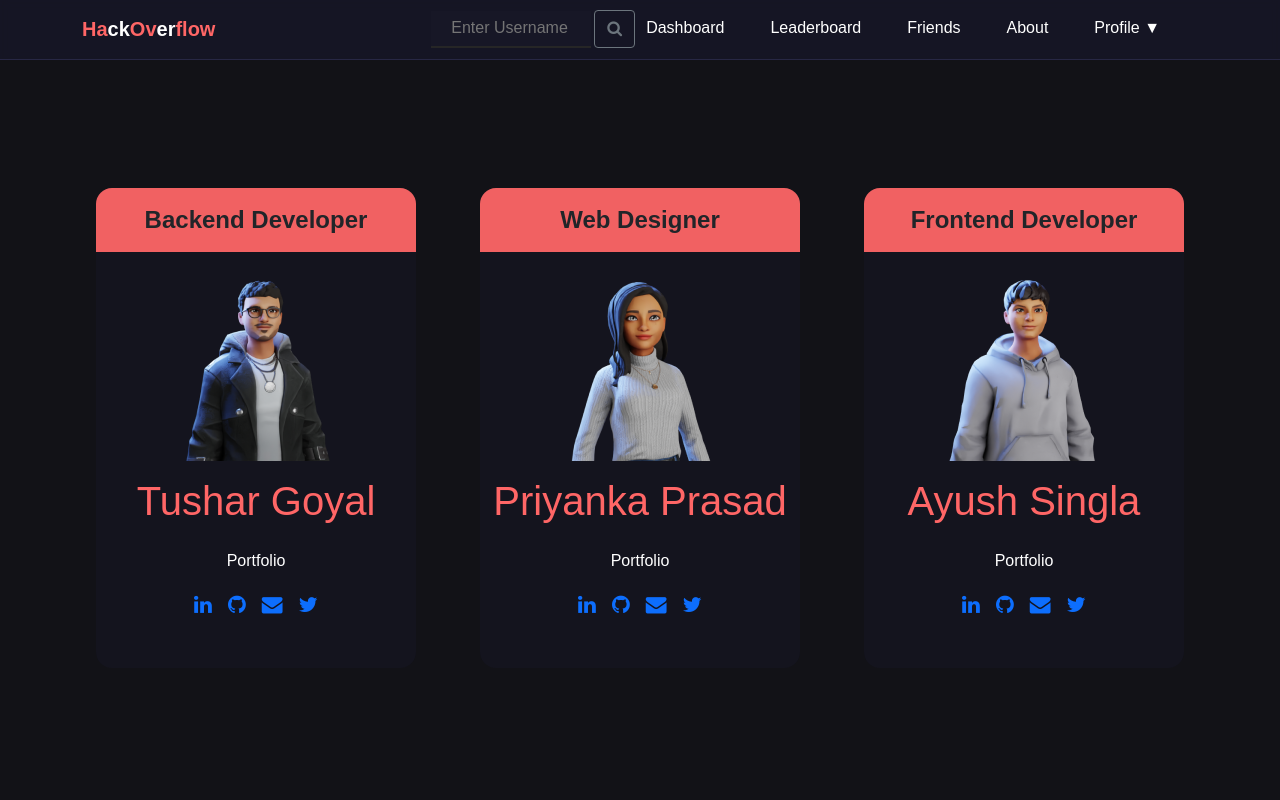
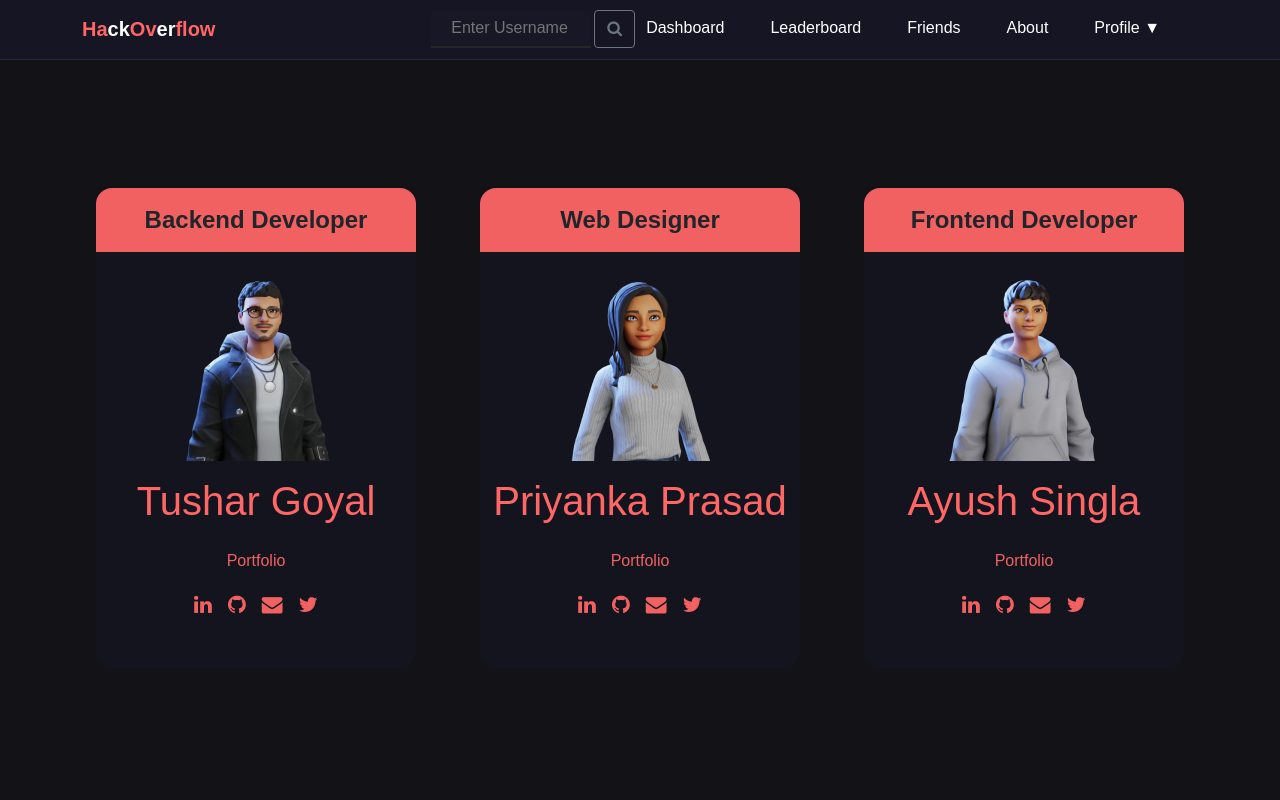
Before and after one commit to prykdev/HackOverflow_1, a React (Create React App) app in the folder client/: page /about in a window 1280 px wide. Shown: the top 800 px of the page. Built offline with nearby package versions, Linux system fonts and the light colour scheme; sample sign-in values are in the browser's storage.

Commit message:
About Links added

```diff
--- a/client/src/App.js
+++ b/client/src/App.js
@@ -29,7 +29,7 @@ function App() {
           <Route exact path='/about' element={<About />}></Route>
           <Route
             exact
-            path='/searchdashboard/:username'
+            path='/search/:username'
             element={<SearchDashboard />}
           ></Route>
         </Routes>
--- a/client/src/Components/AboutCard/AboutCard.jsx
+++ b/client/src/Components/AboutCard/AboutCard.jsx
@@ -1,29 +1,38 @@
-import React from "react";
-import "./AboutCard.scss";
+import React from "react"
+import "./AboutCard.scss"
+import { Link } from "react-router-dom"
 export const AboutCard = (props) => {
-
   return (
     <>
-      <div className="about-card">
-        <div className="about-name">{props.role}</div>
-        <div className="about-content">
-        <img src={props.img} alt="..."/>
-        <div className="about-name2">
-          <h1>{props.name}</h1>
-        </div>
-        <div className="about-portfolio">
-        Portfolio
-        </div>
+      <div className='about-card'>
+        <div className='about-name'>{props.role}</div>
+        <div className='about-content'>
+          <img src={props.img} alt='...' />
+          <div className='about-name2'>
+            <h1>{props.name}</h1>
+          </div>
+          <div className='about-portfolio'>
+            <a href={props.portfolio} target='_blank'>
+              Portfolio
+            </a>
+          </div>
 
-        <div className="about-socials" >
-        <a href={props.linkedin} className="twitter"><i className="fa fa-linkedin"></i></a>
-        <a href={props.github} className="twitter"><i className="fa fa-github"></i></a>
-        <a href={props.email} className="twitter"><i className="fa fa-envelope"></i></a>
-        <a href={props.twitter} className="twitter"><i className="fa fa-twitter"></i></a>
-
-        </div>
+          <div className='about-socials'>
+            <a href={props.linkedin} className='twitter'>
+              <i className='fa fa-linkedin'></i>
+            </a>
+            <a href={props.github} className='twitter'>
+              <i className='fa fa-github'></i>
+            </a>
+            <a href={props.email} className='twitter'>
+              <i className='fa fa-envelope'></i>
+            </a>
+            <a href={props.twitter} className='twitter'>
+              <i className='fa fa-twitter'></i>
+            </a>
+          </div>
         </div>
       </div>
     </>
-  );
-};
+  )
+}
--- a/client/src/Components/AboutCard/AboutCard.scss
+++ b/client/src/Components/AboutCard/AboutCard.scss
@@ -41,4 +41,11 @@
         font-size: 1.3rem ;
         color:#fff;
     }
+    a{
+        text-decoration: none;
+        color:#F16162
+    }
+    a:hover{
+        color:#fff
+    }
 }
--- a/client/src/Components/Navbar/NavbarComponent.jsx
+++ b/client/src/Components/Navbar/NavbarComponent.jsx
@@ -26,7 +26,7 @@ const NavbarComponent = ({ pathname }) => {
     if (username === loginUsername) {
       navigate("/dashboard")
     } else {
-      navigate(`/searchdashboard/${username}`)
+      navigate(`/search/${username}`)
     }
   }
 
@@ -53,7 +53,11 @@ const NavbarComponent = ({ pathname }) => {
   return (
     <Navbar sticky='top' className='navheader' collapseOnSelect expand='lg'>
       <Container>
-        <Navbar.Brand className='nav-logo' style={{ cursor: "pointer" }}>
+        <Navbar.Brand
+          href={!isLogin ? "" : "/"}
+          className='nav-logo'
+          style={{ cursor: "pointer" }}
+        >
           {" "}
           <span>Ha</span>ck<span>Ov</span>er<span>flow</span>
         </Navbar.Brand>
--- a/client/src/Pages/About/About.jsx
+++ b/client/src/Pages/About/About.jsx
@@ -20,6 +20,7 @@ const About = () => {
             email='mailto:tgoyal63@duck.com'
             twitter='https://twitter.com/tgoyal63'
             img={eren}
+            portfolio='https://flowcv.me/tgoyal63'
           />
           <AboutCard
             name='Priyanka Prasad'
@@ -29,6 +30,7 @@ const About = () => {
             email='mailto:priyankaafssulur@gmail.com'
             twitter='https://twitter.com/prykdev'
             img={priyanka}
+            portfolio='https://priyankaprasad.vercel.app/'
           />
           <AboutCard
             name='Ayush Singla'
@@ -38,6 +40,7 @@ const About = () => {
             email='mailto:ayushsingla909@gmail.com'
             twitter='https://twitter.com/ayu913'
             img={ayush}
+            portfolio='https://ayudev.vercel.app/'
           />
         </div>
       </div>
```
